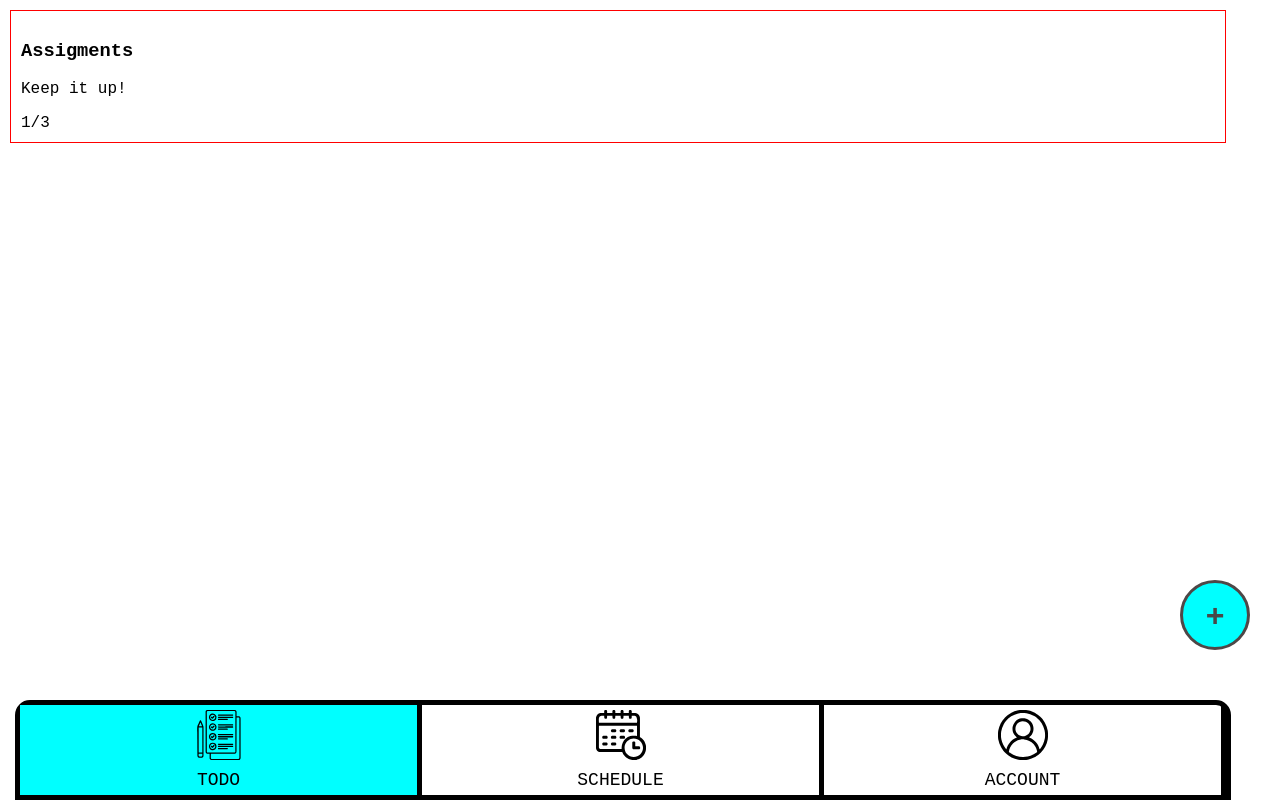
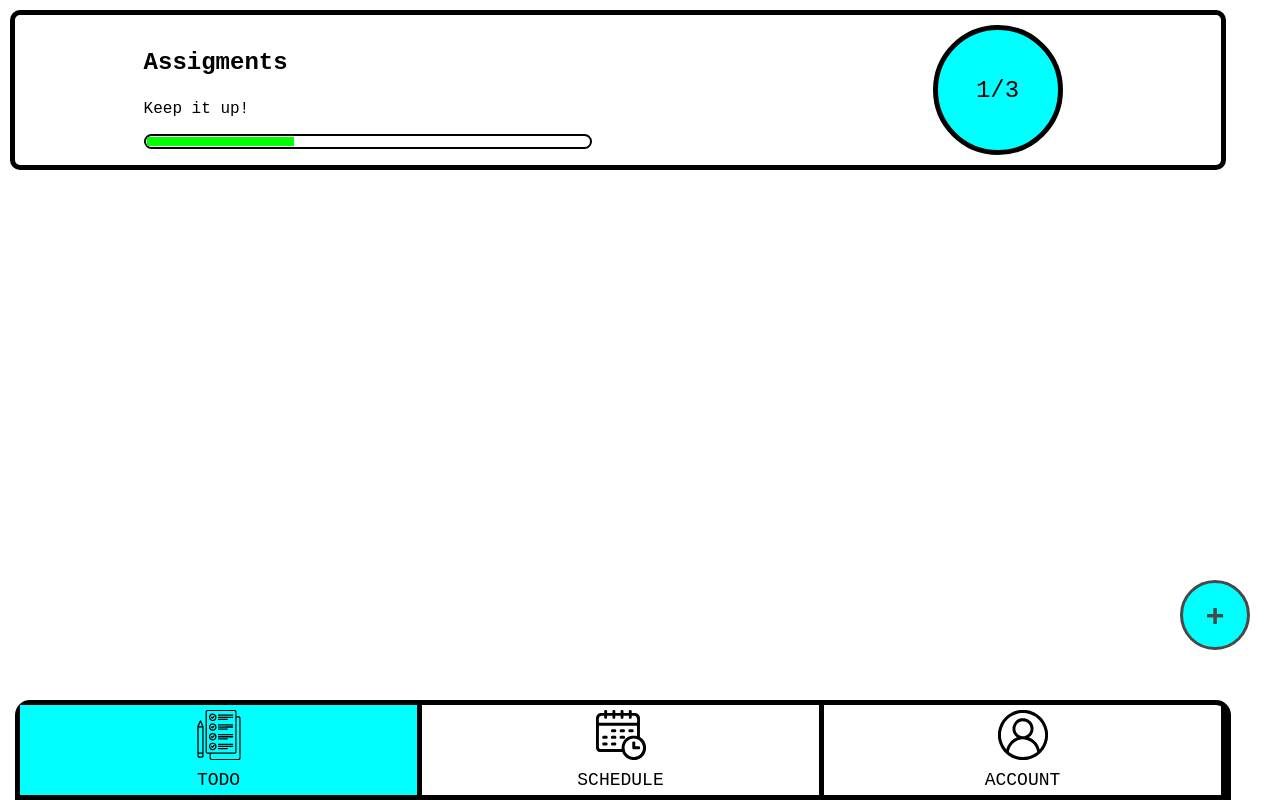
Before and after one commit to Suralta0925/Scheduler, a React (Vite) app: page / in a window 1280 px wide. Built offline with nearby package versions, Linux system fonts and the light colour scheme.

Commit message:
Added Header

```diff
--- a/src/components/Header.tsx
+++ b/src/components/Header.tsx
@@ -7,7 +7,9 @@ function Header(){
             <div id="tracker">
                 <h3>Assigments</h3>
                 <p>Keep it up!</p>
-                <div id="progressBar"></div>
+                <div id="progressBar">
+                    <div></div>
+                </div>
             </div>
             <div id="trackerDisplay">
                 <div id="display">1/3</div>
--- a/src/style/Header.css
+++ b/src/style/Header.css
@@ -1,9 +1,65 @@
+/* *{
+    border: 1px solid red;
+} */
 
 #holder{
-    border: 1px solid red;
+    display: flex;
+    justify-content: center;
     position: absolute;
     top: 10px;
     left: 10px;
     width: 95%;
+    height: 20%;
     padding: 10px;
+    flex: 1;
+    border: 5px solid black;
+    border-radius: 10px;
 }
+#tracker{
+    width: 60%;
+    margin-left: 10%;
+}
+
+#tracker > h3{
+    font-size: 1.5em;
+}
+
+#tracker > p{
+    text-align: left;
+}
+
+#trackerDisplay{
+    width: 40%;
+    display: flex;
+    align-items: center;
+    justify-content: center;
+}
+
+#display{
+    position: relative;
+    width: 130px;
+    height: 130px;
+    border-radius: 50%;
+    display: flex;
+    justify-content: center;
+    align-items: center;
+    border: 5px solid black;
+    background-color: aqua;
+    font-size: 1.5em;
+}
+
+
+
+#progressBar{
+    width: 70%;
+    height: 15px;
+    padding: 1px;
+    border-radius: 10px;
+    border: 2px solid black;
+}
+
+#progressBar > div{
+    width: 33.33%;
+    height: 100%;
+    background-color: lime;
+}
```
